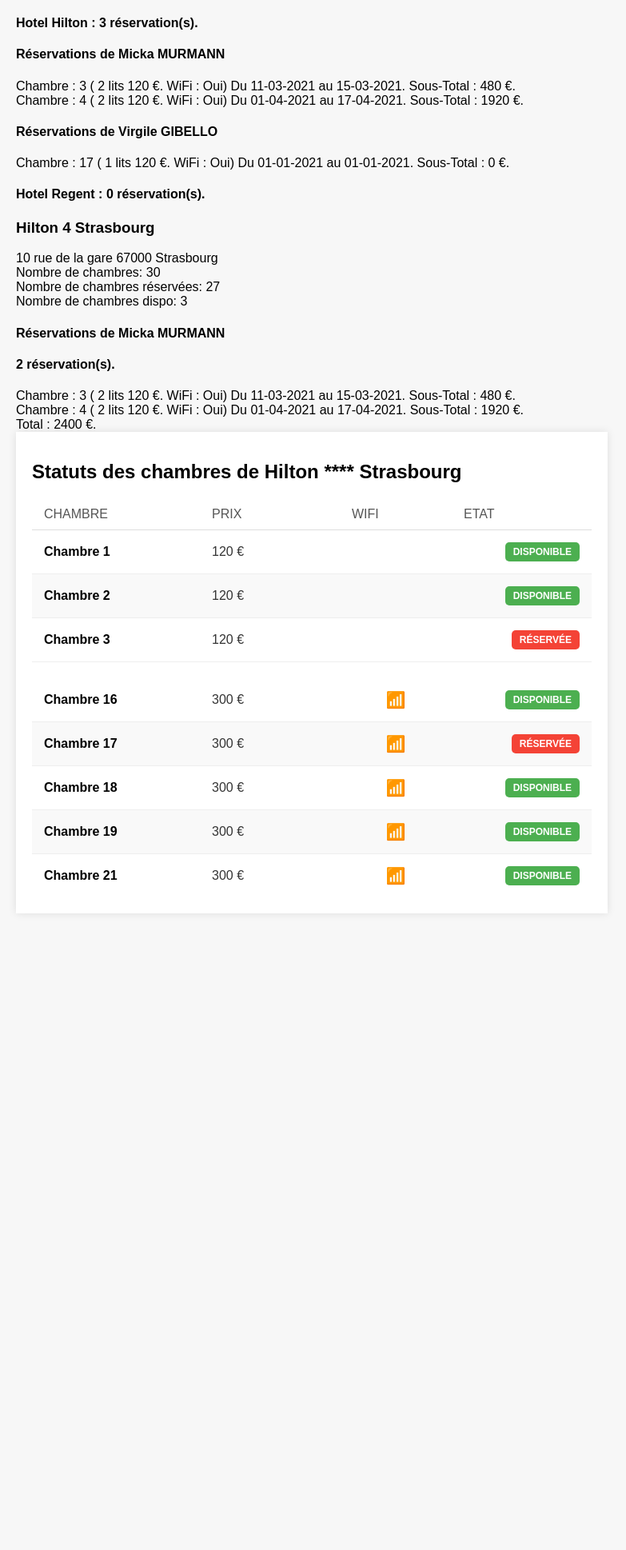
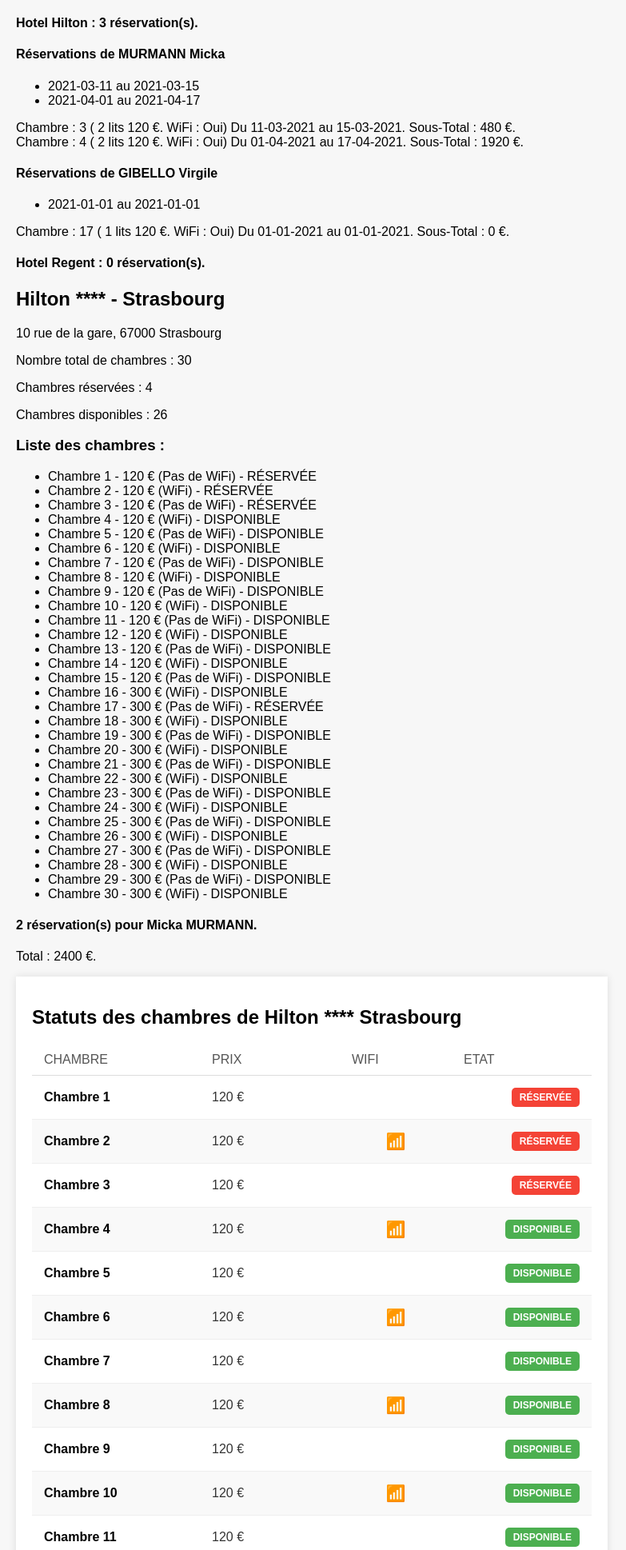
Before and after one commit to vally68/hotel, a PHP site: page / in a window 1280 px wide. Shown: the top 1938 px of the page at 80% size, without its empty margins (0-783 px from the left). Before the commit the page ends 1107 px from the top, so only its background shows below. Run offline with PHP 8.4, Linux system fonts and the light colour scheme.

Commit message:
mise en place tableau réservation, opti code index pour aérer le code, reste à corriger la bonne chambre réserver et corriger le calcul pour gibello

```diff
--- a/Index.php
+++ b/Index.php
@@ -7,71 +7,70 @@ include "hotel.php";
 include "client.php";
 include "reservation.php";
 
-// Création des chambres
-$chambres = [
-    new chambre(120, 1, false, true),
-    new chambre(120, 2, false, true),
-    new chambre(120, 3, false, false),
 
-    new chambre(300, 16, true, true),
-    new chambre(300, 17, true, false),
-    new chambre(300, 18, true, true),
-    new chambre(300, 19, true, true),
-    new chambre(300, 21, true, true),
-];
+// Création des chambres pour Hilton
+$chambres = [];
+for ($i = 1; $i <= 30; $i++) {
+    $etat = ($i <= 3) ? false : true; // 3 premières chambres réservées
+    $prix = ($i <= 15) ? 120 : 300;
+    $wifi = ($i % 2 == 0);
+    $chambres[] = new Chambre($prix, $i, $wifi, $etat);
+}
 
+//création des hotels
+$h1 = new Hotel("Hilton", 4, "Strasbourg", "10 rue de la gare", "67000");
+$h2 = new Hotel("Regent", 4, "Paris", "10 rue de la paix", "75000");
 
-$h1 = new hotel("Hilton", 4, 30, "Strasbourg", "10 rue de la gare", "67000", 27, 3);
-$h2 = new hotel("Regent", 4, 25, "Paris", "10 rue de la paix", "75000", 22, 3);
+// Ajout des chambres à Hilton
+foreach ($chambres as $ch) {
+    $h1->ajouterChambre($ch);
+}
+
 
 $cl1 = new client("Micka", "MURMANN");
 $cl2 = new client("Virgile", "GIBELLO");
 
-$resv1 = new Reservation("Micka", "MURMANN", 3, new DateTime("2021-03-11"), new DateTime("2021-03-15"),0, true, 2, 120, "Hilton");
+
+$resv1 = new Reservation("Micka", "MURMANN", 3, new DateTime("2021-03-11"), new DateTime("2021-03-15"),
+    0, true, 2, 120, "Hilton", $cl1, $chambres[0]);
 $resv1->calculerPrixTotal();
 
-$resv2 = new Reservation("Micka", "MURMANN", 4, new DateTime("2021-04-01"), new DateTime("2021-04-17"),0, true, 2, 120, "Hilton");
+$resv2 = new Reservation("Micka", "MURMANN", 4, new DateTime("2021-04-01"), new DateTime("2021-04-17"),
+    0, true, 2, 120, "Hilton", $cl1, $chambres[1]);
 $resv2->calculerPrixTotal();
 
-$resv3 = new Reservation("Virgile", "GIBELLO", 17, new DateTime("2021-01-01"), new DateTime("2021-01-01"),0, true, 1, 120, "Hilton");
+$resv3 = new Reservation("Virgile", "GIBELLO", 17, new DateTime("2021-01-01"), new DateTime("2021-01-01"),
+    0, true, 1, 120, "Hilton", $cl2, $chambres[16]);
 
-// Mettre les réservations dans un tableau
-$reservations = [$resv1, $resv2,$resv3];
+$reservations = [$resv1, $resv2, $resv3];
 
-// Compter les réservations par hôtel
+
 $nbResahotel = Reservation::ReservationsHotel($reservations, "Hilton");
 $nbResahotel2 = Reservation::ReservationsHotel($reservations, "Regent");
 
 echo "<h4>Hotel Hilton : $nbResahotel réservation(s).</h4>";
-echo $cl1->AfficherInfosClient(), $resv1->AfficherResa(), $resv2->AfficherResa();;
+echo $cl1->AfficherInfosClient(), $resv1->AfficherResa(), $resv2->AfficherResa();
 echo $cl2->AfficherInfosClient(), $resv3->AfficherResa();
 echo "<h4>Hotel Regent : $nbResahotel2 réservation(s).</h4>";
 
 
 $h1->AfficherInfos();
-$cl1->AfficherInfosClient();
-
 
 $nbResaMicka = Reservation::ReservationsClient($reservations, "Micka", "MURMANN");
-echo "<h4>$nbResaMicka réservation(s).</h4>";
-
-
-$resv1->AfficherResa();
-$resv2->AfficherResa();
+echo "<h4>$nbResaMicka réservation(s) pour Micka MURMANN.</h4>";
 
 $totalresv = $resv1->getPrixTotal() + $resv2->getPrixTotal();
-echo "Total : {$totalresv} €.<br>";
+echo "<p>Total : {$totalresv} €.</p>";
 ?>
 
 <!DOCTYPE html>
 <html lang="fr">
 <head>
     <meta charset="UTF-8">
-    <title>Statuts des chambres</title>
-<link rel="stylesheet" href="style.css">
+    <title>Statut des chambres</title>
+    <link rel="stylesheet" href="style.css">
 </head>
 <body>
-
     <div class="container">
         <h1>Statuts des chambres de Hilton **** Strasbourg</h1>
 
@@ -89,7 +88,7 @@ echo "Total : {$totalresv} €.<br>";
                 $count = 0;
                 foreach ($chambres as $chambre) {
 
-                    if ($count == 3) {
+                    if ($count == 15) {
                         echo '<tr class="separator-row"><td colspan="4"></td></tr>';
                     }
                     $chambre->AfficherStatutChambre();
@@ -99,7 +98,5 @@ echo "Total : {$totalresv} €.<br>";
             </tbody>
         </table>
     </div>
-
-
 </body>
 </html>
--- a/chambre.php
+++ b/chambre.php
@@ -7,7 +7,7 @@ class chambre {
     private int $nbchambre;
     private bool $wifi;
     private bool $etat; // true = DISPONIBLE, false = RÉSERVÉE
-
+    private array $_reservations = []; //tableau resa
 
     public function __construct(int $prix, int $nbchambre, bool $wifi, bool $etat) {
         $this->prix = $prix;
@@ -21,8 +21,12 @@ class chambre {
     public function getWifi(): bool { return $this->wifi; }
     public function getNbchambre(): int { return $this->nbchambre; }
     public function getEtat(): bool { return $this->etat; }
+    public function getReservations(): array { return $this->reservations; }
 
-
+    public function ajouterReservation(Reservation $reservation): void {
+        $this->_reservations[] = $reservation;
+        $this->etat = false; // la chambre devient réservée
+    }
 
     public function AfficherStatutChambre(): void {
         $etat_texte = $this->etat ? 'DISPONIBLE' : 'RÉSERVÉE';
--- a/client.php
+++ b/client.php
@@ -3,6 +3,7 @@
 class Client {
     private string $_nom;
     private string $_prenom;
+    private array $_reservations = []; // Tableau des réservations par  client
 
 
     public function __construct(string $_nom, string $_prenom) {
@@ -13,15 +14,29 @@ class Client {
 
     public function getNom(): string { return $this->nom; }
     public function getPrenom(): string { return $this->prenom; }
+    public function getReservations(): array { return $this->reservations; }
 
+    public function ajouterReservation(Reservation $reservation): void {
+        $this->reservations[] = $reservation;
+    }
 
 
 
     // Afficher les infos du titulaire et ses comptes
-    public function AfficherInfosClient(): void {
-        echo "<h4>Réservations de {$this->nom} {$this->prenom} </h4>";
+    public function afficherInfosClient(): void {
+        echo "<h4>Réservations de {$this->prenom} {$this->nom}</h4>";
+        if (empty($this->reservations)) {
+            echo "<p>Aucune réservation.</p>";
+        } else {
+            echo "<ul>";
+            foreach ($this->reservations as $reservation) {
+                echo "<li>{$reservation}</li>";
+            }
+            echo "</ul>";
+        }
+    }
 
-    }
+
 }
 
 
--- a/hotel.php
+++ b/hotel.php
@@ -1,59 +1,70 @@
 <?php
 
-
-class hotel {
+class Hotel {
     private string $_nom;
     private int $_nbetoile;
-    private int $_nbchambre;
     private string $_ville;
     private string $_adresse;
     private string $_codepostal;
-    private int $_chambreresa;
-    private int $_chambredispo;
+    private array $_chambres = [];
 
-   // récuperer les chambres dispo? ;
-
-    public function __construct(string $_nom,int $_nbetoile,int $_nbchambre,
-    string $_ville,string $_adresse, string $_codepostal,int $_chambreresa,int $_chambredispo) {
-        $this->nom = $_nom;
-        $this->nbetoile = $_nbetoile;
-        $this->nbchambre = $_nbchambre;
-        $this->ville = $_ville;
-        $this->adresse = $_adresse;
-        $this->codepostal = $_codepostal;
-        $this->chambreresa = $_chambreresa;
-        $this->chambredispo = $_chambredispo;
+    public function __construct(string $nom, int $nbetoile, string $ville, string $adresse, string $codepostal) {
+        $this->nom = $nom;
+        $this->nbetoile = $nbetoile;
+        $this->ville = $ville;
+        $this->adresse = $adresse;
+        $this->codepostal = $codepostal;
     }
 
-    public function getNom(): string { return $this->nom; }
-    public function getNbetoile(): int { return $this->nbetoile; }
-    public function getNbchambre(): int { return $this->nbchambre; }
-    public function getVille(): string { return $this->ville; }
-    public function getAdresse(): string { return $this->adresse; }
-    public function getCodepostal(): string { return $this->codepostal; }
-    public function getChambreresa(): int { return $this->chambreresa; }
-    public function getChambredispo(): int { return $this->chambredispo; }
-
-
-
-
-
-    // Afficher les infos de l'hotel
-    public function AfficherInfos(): void {
-        echo "<h3> {$this->nom} {$this->nbetoile} {$this->ville}</h3>";
-        echo "{$this->adresse} ";
-        echo "{$this->codepostal} ";
-        echo " {$this->ville} <br>";
-        echo "Nombre de chambres: {$this->nbchambre} <br>";
-        echo "Nombre de chambres réservées: {$this->chambreresa} <br>";
-        echo "Nombre de chambres dispo: {$this->chambredispo} ";
-        // echo " {$this->nbetoile} étoiles <br>"; // trouvez comment faire que les nombres deviennent *
-
+    // Ajouter une chambre
+    public function ajouterChambre(Chambre $chambre): void {
+        $this->_chambres[] = $chambre;
     }
 
+    // Getters pour info chambres
+    public function getNbChambres(): int {
+        return count($this->_chambres);
+    }
 
+    public function getNbChambresReservees(): int {
+        $count = 0;
+        foreach ($this->_chambres as $chambre) {
+            if (!$chambre->getEtat()) $count++;
+        }
+        return $count;
+    }
+
+    public function getNbChambresDisponibles(): int {
+        $count = 0;
+        foreach ($this->_chambres as $chambre) {
+            if ($chambre->getEtat()) $count++;
+        }
+        return $count;
+    }
+
+    // Afficher infos
+    public function afficherInfos(): void {
+        $etoiles = str_repeat("*", $this->nbetoile);
+
+        echo "<h2>{$this->nom} {$etoiles} - {$this->ville}</h2>";
+        echo "<p>{$this->adresse}, {$this->codepostal} {$this->ville}</p>";
+        echo "<p>Nombre total de chambres : {$this->getNbChambres()}</p>";
+        echo "<p>Chambres réservées : {$this->getNbChambresReservees()}</p>";
+        echo "<p>Chambres disponibles : {$this->getNbChambresDisponibles()}</p>";
+
+        echo "<h3>Liste des chambres :</h3>";
+        if (empty($this->_chambres)) {
+            echo "<p>Aucune chambre enregistrée.</p>";
+        } else {
+            echo "<ul>";
+            foreach ($this->_chambres as $chambre) {
+                $etat = $chambre->getEtat() ? "DISPONIBLE" : "RÉSERVÉE";
+                $wifi = $chambre->getWifi() ? "WiFi" : "Pas de WiFi";
+                echo "<li>Chambre {$chambre->getNbchambre()} - {$chambre->getPrix()} € ({$wifi}) - {$etat}</li>";
+            }
+            echo "</ul>";
+        }
+    }
 }
 
-
-
 ?>
--- a/reservation.php
+++ b/reservation.php
@@ -12,9 +12,12 @@ class Reservation {
     private int $_nblit;
     private int $_prixchambre;
     private string $_hotelr;
+    private Client $_client;
+    private Chambre $_chambre;
+
 
     public function __construct(string $_nomr, string $_prenomr, int $_nbchambrer, DateTime $_datedebut,
-                                DateTime $_datefin, int $_prixtotal, bool $_wifir, int $_nblit,int $_prixchambre,  string $_hotelr) {
+                                DateTime $_datefin, int $_prixtotal, bool $_wifir, int $_nblit,int $_prixchambre,  string $_hotelr, Client $client, Chambre $chambre ) {
         $this->nomr = $_nomr;
         $this->prenomr = $_prenomr;
         $this->nbchambrer = $_nbchambrer;
@@ -25,9 +28,14 @@ class Reservation {
         $this->nblit = $_nblit;
         $this->prixchambre = $_prixchambre;
         $this->hotelr = $_hotelr;
+        $client->ajouterReservation($this);
+        $chambre->ajouterReservation($this);
     }
 
     // Getters
+
+    public function getClient(): Client { return $this->_client; }
+    public function getChambre(): Chambre { return $this->_chambre; }
     public function getNomr(): string {
         return $this->nomr;
     }
```
